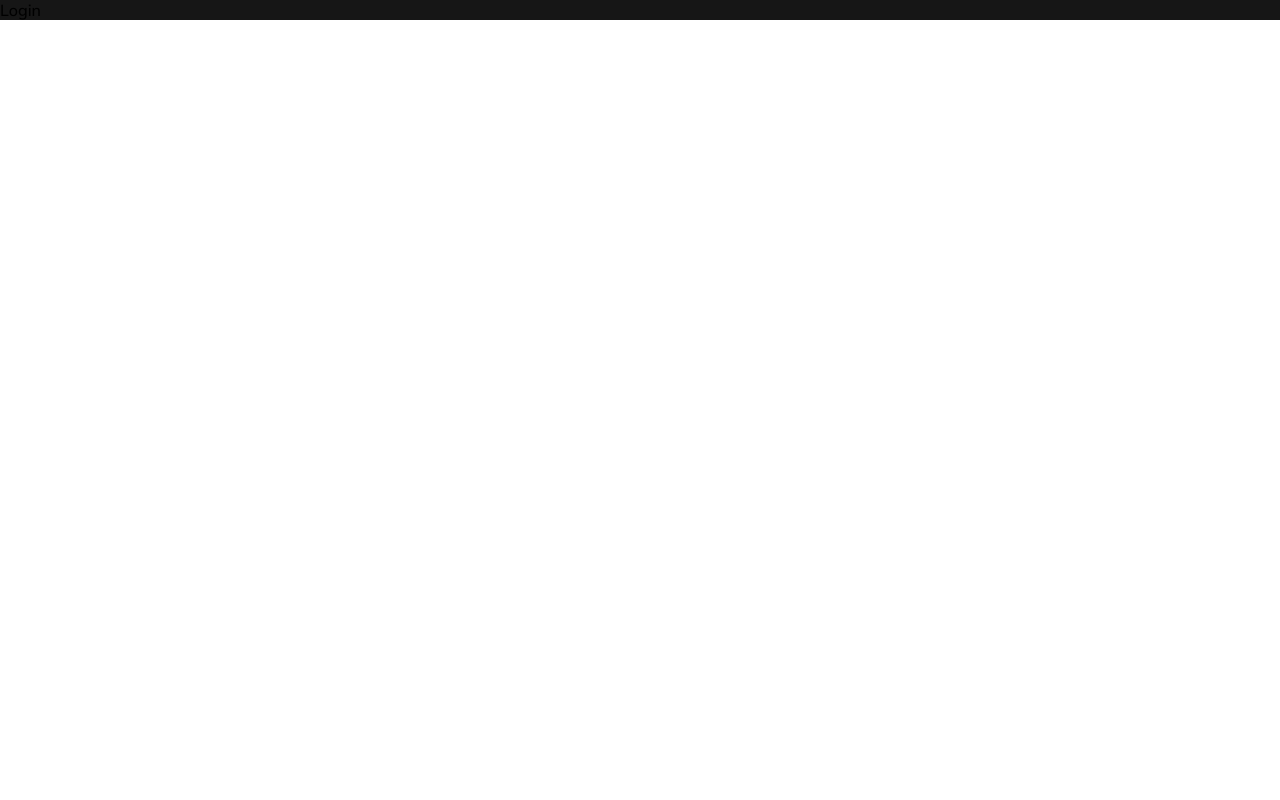
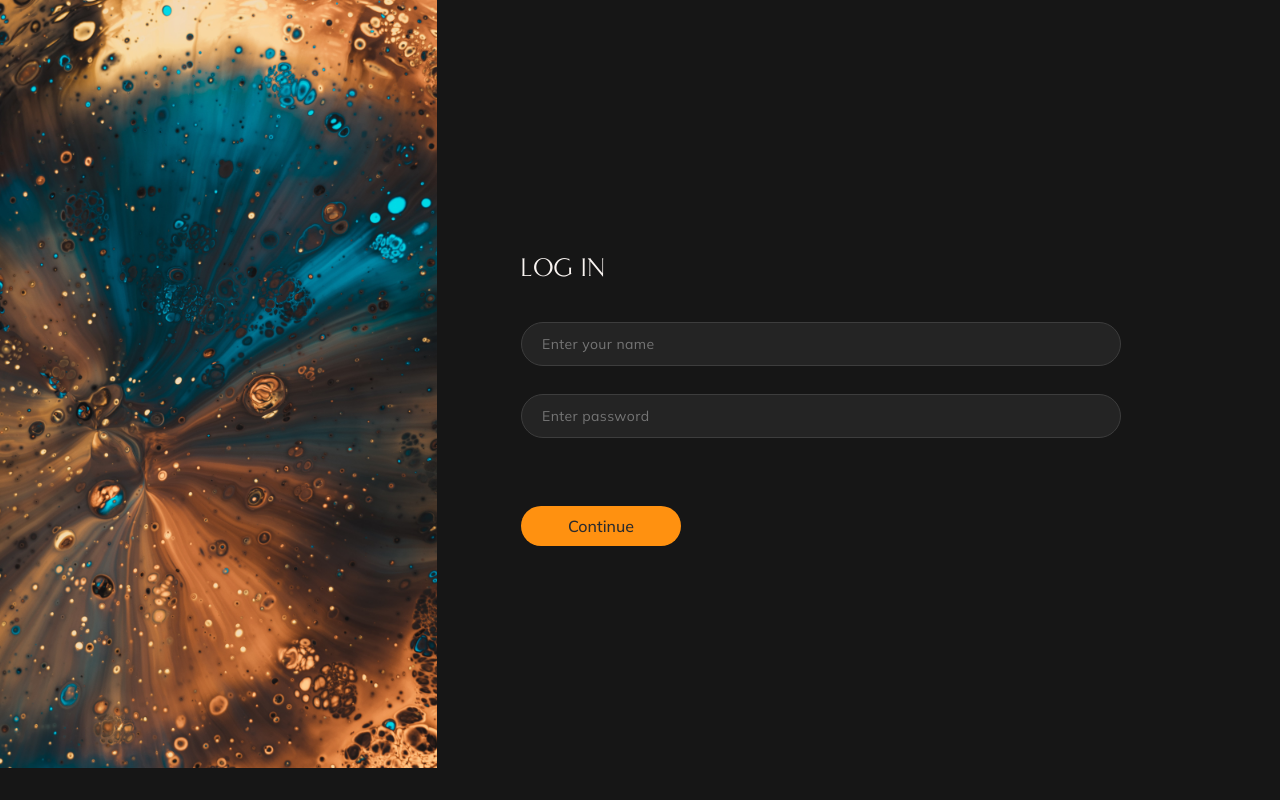
Before and after one commit to Julia-Maliutsina/entexy-test-images, a React (Create React App) app: page /login in a window 1280 px wide. Built offline with nearby package versions, Linux system fonts and the light colour scheme.

Commit message:
add LogIn page

```diff
--- a/src/components/Images/style.scss
+++ b/src/components/Images/style.scss
@@ -1,4 +1,5 @@
 @import '../../style/colors.scss';
+@import '../../style/buttons.scss';
 
 .Banner {
   height: calc(100vh - 90px);
@@ -29,18 +30,13 @@
       text-transform: uppercase;
     }
     .Banner-button {
-      background: $main-color;
-      color: $secondary-text-color;
+      @include button;
       width: 280px;
       height: 52px;
-      border-radius: 90px;
-      text-transform: uppercase;
       padding: 16px 82px;
 
       &:hover{
-        background: $secondary-text-color;
-        color: $text-color;
-        cursor: pointer;
+        @include hovered-button;
       }
     }
   }
--- a/src/components/Layout/style.scss
+++ b/src/components/Layout/style.scss
@@ -28,6 +28,11 @@
     .Header-logout {
       margin-left: 32px;
       color: $main-color;
+
+      &:hover {
+        cursor: pointer;
+        text-decoration: underline;
+      }
     }
   }
 }
--- /dev/null
+++ b/src/components/Login/LoginForm.jsx
@@ -0,0 +1,35 @@
+import './style.scss';
+
+const LoginForm = ({
+  username,
+  password,
+  setUsername,
+  setPassword,
+  validateForm,
+  hasError
+}) => (
+  <div className='LogIn-container'>
+    <div className='LogIn-form'>
+      <div className='LogIn-form-title'>Log In</div>
+      <div className='LogIn-form-inputs'>
+        <input
+          className='LogIn-form-inputs-name'
+          placeholder='Enter your name'
+          value={username}
+          onChange={(e)=>{setUsername(e.target.value)}}
+        />
+        <input
+          className='LogIn-form-inputs-password'
+          placeholder='Enter password'
+          value={password}
+          onChange={(e)=>{setPassword(e.target.value)}}
+        />
+        {hasError &&
+        <div className='LogIn-form-error'>Wrong name or password. Please, try again</div>}
+        <div className='LogIn-form-submit' onClick={validateForm}>Continue</div>
+      </div>
+    </div>
+  </div>
+)
+
+export default LoginForm;
--- /dev/null
+++ b/src/components/Login/LoginFormContainer.jsx
@@ -0,0 +1,32 @@
+import { useState } from 'react';
+
+import LoginForm from './LoginForm';
+
+const LoginFormContainer = () => {
+
+  let [hasError, setHasError] = useState(false);
+  let [username, setUsername] = useState('');
+  let [password, setPassword] = useState('');
+
+
+  const validateForm = () => {
+    if (username.length < 4 || password.length < 4) {
+      setHasError(true);
+      return
+    }
+
+  }
+
+  return (
+    <LoginForm
+      username={username}
+      password={password}
+      setUsername={setUsername}
+      setPassword={setPassword}
+      validateForm={validateForm}
+      hasError={hasError}
+    />
+  )
+}
+
+export default LoginFormContainer;
--- /dev/null
+++ b/src/components/Login/index.js
@@ -0,0 +1 @@
+export {default as LoginForm} from './LoginFormContainer';
--- /dev/null
+++ b/src/components/Login/style.scss
@@ -0,0 +1,68 @@
+@import '../../style/colors.scss';
+@import '../../style/buttons.scss';
+
+.LogIn-container {
+  width: 60%;
+  display: flex;
+  justify-content: center;
+  align-items: center;
+
+  .LogIn-form {
+    text-align: left;
+    width: fit-content;
+    max-width: 600px;
+
+    .LogIn-form-title {
+      font-family: 'CAT Linz', sans-serif;
+      color: $text-color;
+      font-weight: 400;
+      font-size: 30px;
+      letter-spacing: 0.02em;
+      text-transform: uppercase;
+      margin-bottom: 25px;
+    }
+
+    .LogIn-form-inputs {
+      position: relative;
+      input {
+        width: 600px;
+        height: 44px;
+        background: $input-color;
+        border: $border;
+        border-radius: 75px;
+        font-family: 'Mulish-Regular', sans-serif;
+        font-size: 14px;
+        line-height: 19px;
+        letter-spacing: 0.03em;
+        color: #7F7F7F;
+        margin: 14px 0;
+        padding: 12.5px 20px;
+      }
+
+      .LogIn-form-submit {
+        @include button;
+        text-align: center;
+        text-transform: capitalize;
+        width: 160px;
+        height: 40px;
+        padding: 10px 45px;
+        margin-top: 53.5px;
+        border-radius: 75px;
+
+        &:hover {
+          @include hovered-button;
+        }
+      }
+
+      .LogIn-form-error {
+        position: absolute;
+        left: 20px;
+        font-family: 'Mulish';
+        font-size: 14px;
+        line-height: 19px;
+        letter-spacing: 0.03em;
+        color: $error-color;
+      }
+    }
+  }
+}
--- a/src/pages/LogIn/LogInPage.jsx
+++ b/src/pages/LogIn/LogInPage.jsx
@@ -1,12 +1,14 @@
+import {LoginForm} from '../../components/Login';
 
 import './style.scss';
 
-const Image = () => {
+const LogIn = () => {
    return (
-    <div>
-        Login
+    <div className='LogIn'>
+        <div className='LogIn-background'></div>
+        <LoginForm />
     </div>
    )
 };
 
-export default Image;
+export default LogIn;
--- a/src/pages/LogIn/style.scss
+++ b/src/pages/LogIn/style.scss
@@ -0,0 +1,10 @@
+.LogIn{
+  display: flex;
+  .LogIn-background {
+    width: 40%;
+    margin-left: -75px;
+    height: 100vh;
+    background: url('../../images/background.jpg') no-repeat;
+    background-size: contain;
+  }
+}
--- /dev/null
+++ b/src/style/buttons.scss
@@ -0,0 +1,14 @@
+@import './colors.scss';
+
+@mixin button {
+  background: $main-color;
+  color: $secondary-text-color;
+  border-radius: 90px;
+  text-transform: uppercase;
+}
+
+@mixin hovered-button {
+  background: $secondary-text-color;
+  color: $text-color;
+  cursor: pointer;
+}
--- a/src/style/colors.scss
+++ b/src/style/colors.scss
@@ -4,3 +4,5 @@ $secondary-text-color: #2b2b2d;
 $main-color: #ff9110;
 $light-color: #e5e0dd;
 $error-color: #f14b53;
+$input-color: #242424;
+$border: 0.75px solid #3D3D3D;
```
